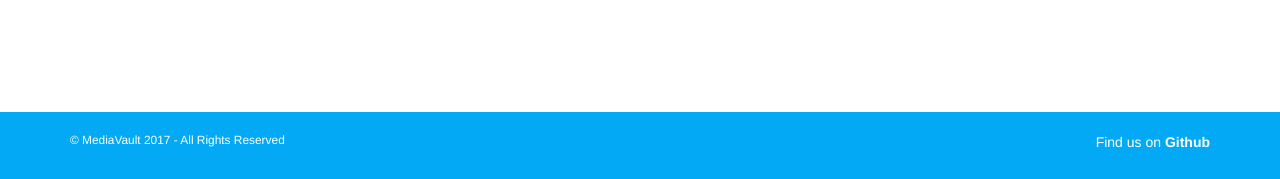
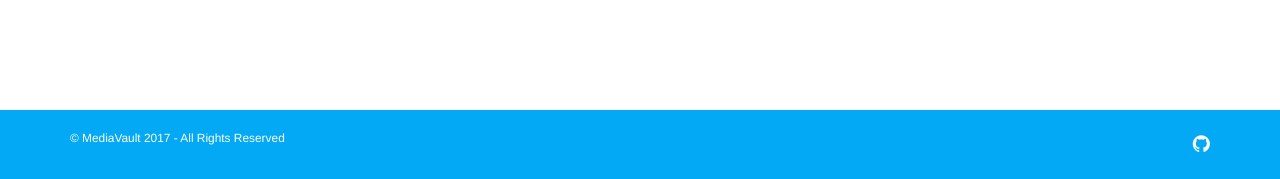
Before and after one commit to iiitv/mediavault, a Django app: page /test in a window 1280 px wide. Shown: the part 621-800 px from the top of the page. Run offline with Django 3.2, Linux system fonts and the light colour scheme; some libraries are stand-ins or nearby versions.

Commit message:
Added Github icon in footer

```diff
--- a/mediavault/web/static/css/style.css
+++ b/mediavault/web/static/css/style.css
@@ -79,7 +79,7 @@ footer {
 }
 
 .footer-link {
-    font-weight: 800;
+    font-size: 20px;
 }
 
 footer > * {
--- a/mediavault/web/templates/base.html
+++ b/mediavault/web/templates/base.html
@@ -70,8 +70,7 @@
             <p class="small">&copy; MediaVault 2017 - All Rights Reserved</p>
         </div>
         <div class="pull-right">
-            Find us on <a href="https://github.com/iiitv/mediavault"
-                          target="_blank" class="footer-link">Github</a>
+            <a href="https://github.com/iiitv/mediavault" target="_blank" class="footer-link"><i class="fa fa-github" aria-hidden="true"></i> </a>
         </div>
     </div>
 </footer>
```
